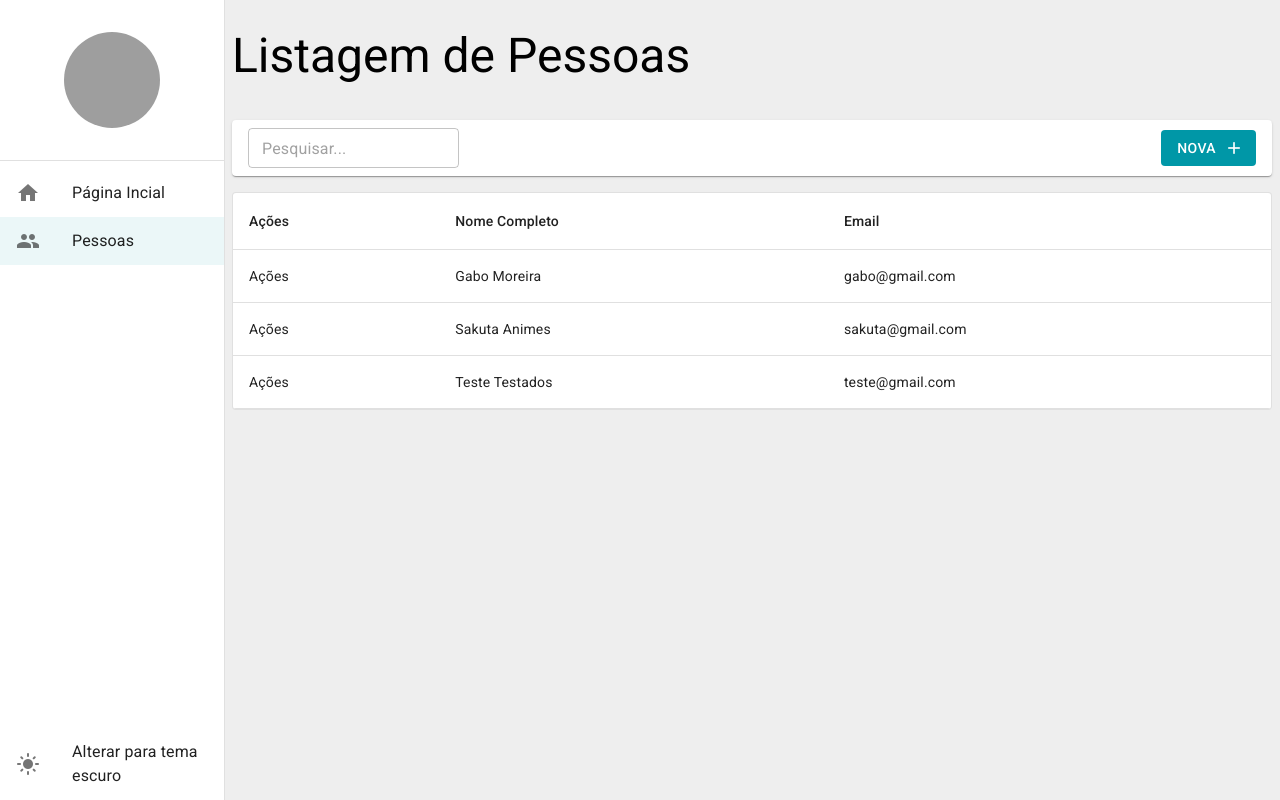
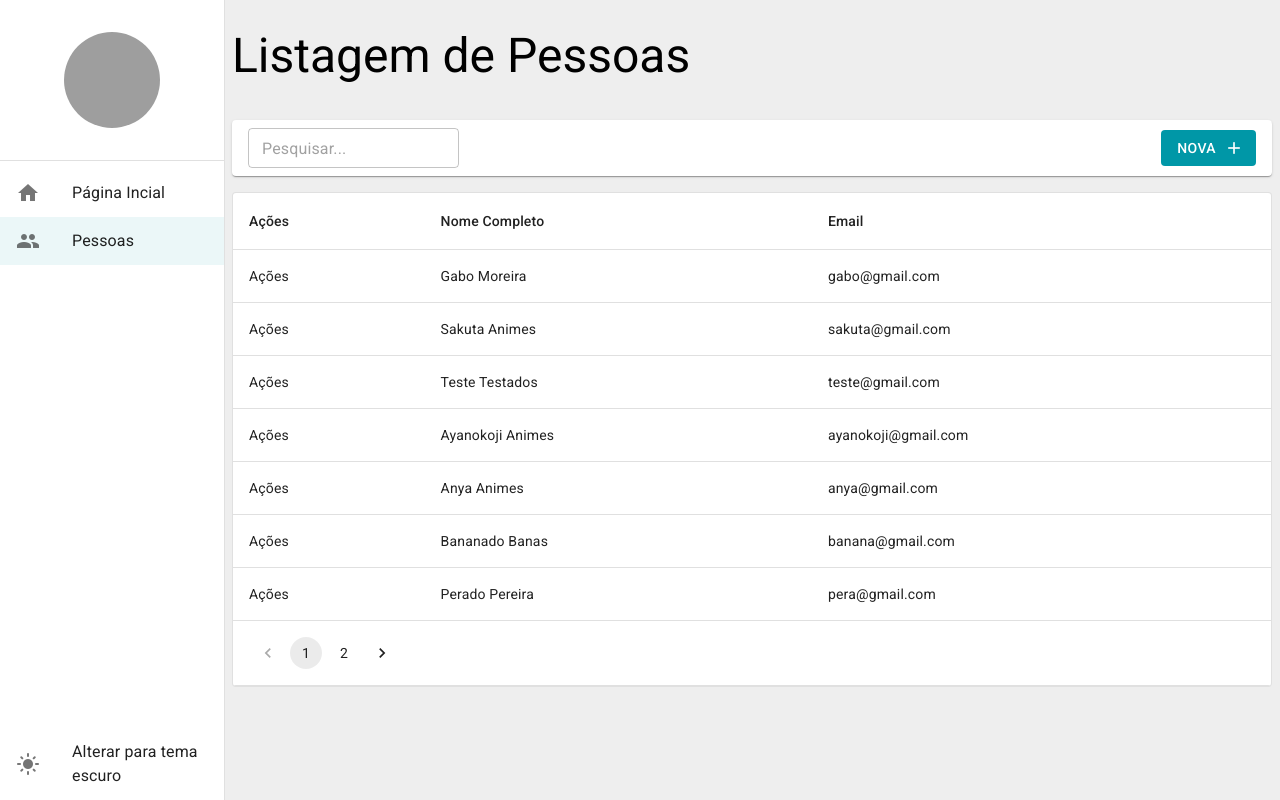
Before and after one commit to gabomoreira/client, a React (Create React App) app: page /pessoas in a window 1280 px wide. Built offline with nearby package versions, Linux system fonts and the light colour scheme; data requests are answered from the project's data file; grey boxes are pictures that could not be loaded.

Commit message:
feat: Adicionado paginação em ListagemDePessoas

```diff
--- a/mock/database.json
+++ b/mock/database.json
@@ -17,6 +17,60 @@
       "email": "teste@gmail.com",
       "cidadeId": 1,
       "nomeCompleto": "Teste Testados"
+    },
+    {
+      "id": 4,
+      "email": "ayanokoji@gmail.com",
+      "cidadeId": 2,
+      "nomeCompleto": "Ayanokoji Animes"
+    },
+    {
+      "id": 5,
+      "email": "anya@gmail.com",
+      "cidadeId": 1,
+      "nomeCompleto": "Anya Animes"
+    },
+    {
+      "id": 6,
+      "email": "banana@gmail.com",
+      "cidadeId": 1,
+      "nomeCompleto": "Bananado Banas"
+    },
+    {
+      "id": 7,
+      "email": "pera@gmail.com",
+      "cidadeId": 1,
+      "nomeCompleto": "Perado Pereira"
+    },
+    {
+      "id": 8,
+      "email": "mouse@gmail.com",
+      "cidadeId": 1,
+      "nomeCompleto": "Mouse da Mão"
+    },
+    {
+      "id": 9,
+      "email": "garrafa@gmail.com",
+      "cidadeId": 1,
+      "nomeCompleto": "Garrafa Vermelha"
+    },
+    {
+      "id": 10,
+      "email": "toalha@gmail.com",
+      "cidadeId": 1,
+      "nomeCompleto": "Toalha Gigante"
+    },
+    {
+      "id": 11,
+      "email": "caderno@gmail.com",
+      "cidadeId": 1,
+      "nomeCompleto": "Caderno de Ferro"
+    },
+    {
+      "id": 12,
+      "email": "mesa@gmail.com",
+      "cidadeId": 1,
+      "nomeCompleto": "Mesa Branca"
     }
   ],
   "cidades": []
--- a/src/pages/pessoas/ListagemDePessoas.tsx
+++ b/src/pages/pessoas/ListagemDePessoas.tsx
@@ -5,7 +5,19 @@ import { IListagemPessoa, PessoasService } from '../../shared/services/api/pesso
 import { FerramentasDaListagem } from '../../shared/components';
 import { useDebounce } from '../../shared/hooks';
 import { LayoutBaseDePagina } from '../../shared/layouts';
-import { Paper, Table, TableBody, TableCell, TableContainer, TableHead, TableRow } from '@mui/material';
+import {
+  LinearProgress,
+  Pagination,
+  Paper,
+  Table,
+  TableBody,
+  TableCell,
+  TableContainer,
+  TableFooter,
+  TableHead,
+  TableRow,
+} from '@mui/material';
+import { Environment } from '../../shared/environment';
 
 export const ListagemDePessoas: React.FC = () => {
   const [searchParams, setSerachParams] = useSearchParams();
@@ -18,22 +30,27 @@ export const ListagemDePessoas: React.FC = () => {
     return searchParams.get('busca') || '';
   }, [searchParams]);
 
+  const pagina = useMemo(() => {
+    return Number(searchParams.get('pagina') || '1');
+  }, [searchParams]);
+
   useEffect(() => {
     setIsLoading(true);
 
     debounce(() => {
-      PessoasService.getAll(1, busca).then((result) => {
+      PessoasService.getAll(pagina, busca).then((result) => {
         setIsLoading(false);
 
         if (result instanceof Error) {
           alert(result.message);
         } else {
+          console.log(result.data);
           setPessoas(result.data);
           setTotalCount(result.totalCount);
         }
       });
     });
-  }, [busca]);
+  }, [busca, pagina]);
 
   return (
     <LayoutBaseDePagina
@@ -43,14 +60,11 @@ export const ListagemDePessoas: React.FC = () => {
           textoBotaoNovo="Nova"
           mostrarInputBusca
           textoDaBusca={busca}
-          aoMudarTextoDeBusca={(texto) => setSerachParams({ busca: texto }, { replace: true })}
+          aoMudarTextoDeBusca={(texto) => setSerachParams({ busca: texto, pagina: '1' }, { replace: true })}
         />
       }
     >
       <TableContainer component={Paper} variant="outlined" sx={{ m: 1, width: 'auto' }}>
-        {isLoading ? (
-          'Carregando...'
-        ) : (
         <Table>
           <TableHead>
             <TableRow>
@@ -69,8 +83,31 @@ export const ListagemDePessoas: React.FC = () => {
               </TableRow>
             ))}
           </TableBody>
+
+          {totalCount === 0 && !isLoading && <caption>{Environment.LISTAGEM_VAZIA}</caption>}
+
+          <TableFooter>
+            {isLoading && (
+              <TableRow>
+                <TableCell colSpan={3}>
+                  <LinearProgress variant="indeterminate" />
+                </TableCell>
+              </TableRow>
+            )}
+
+            {totalCount != 0 && totalCount > Environment.LIMITE_DE_LINHAS && (
+              <TableRow>
+                <TableCell colSpan={3}>
+                  <Pagination
+                    page={pagina}
+                    onChange={(_, newPage) => setSerachParams({ busca, pagina: newPage.toString() }, { replace: true })}
+                    count={Math.ceil(totalCount / Environment.LIMITE_DE_LINHAS)}
+                  />
+                </TableCell>
+              </TableRow>
+            )}
+          </TableFooter>
         </Table>
-        )}
       </TableContainer>
     </LayoutBaseDePagina>
   );
--- a/src/shared/environment/index.ts
+++ b/src/shared/environment/index.ts
@@ -2,7 +2,7 @@ export const Environment = {
   /**
    * Define a quantidade de linhas a ser carregada por padrão nas listagens
    */
-  LIMITE_DE_LINHAS: 10,
+  LIMITE_DE_LINHAS: 7,
 
   /**
    * Placeholder exibido no input de busca
```
Lines whose indentation alone changed are shown as unchanged.
